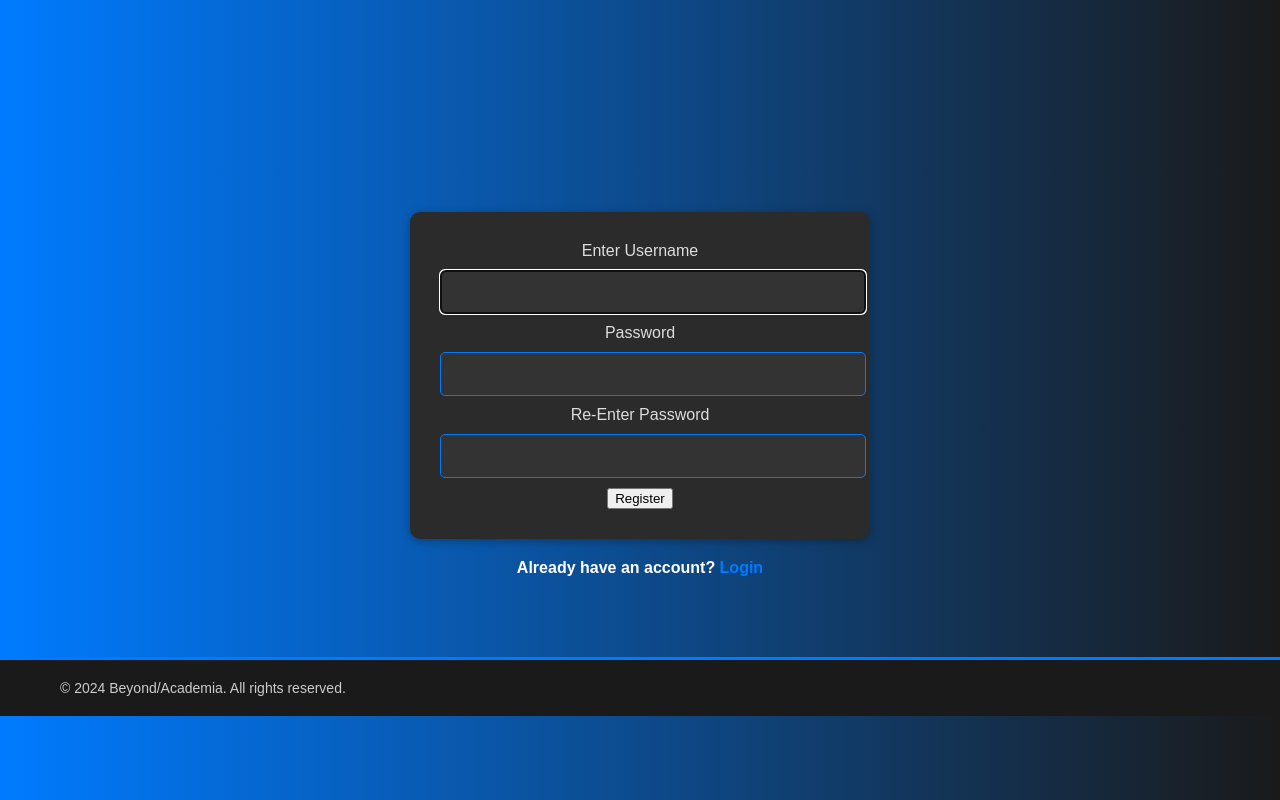
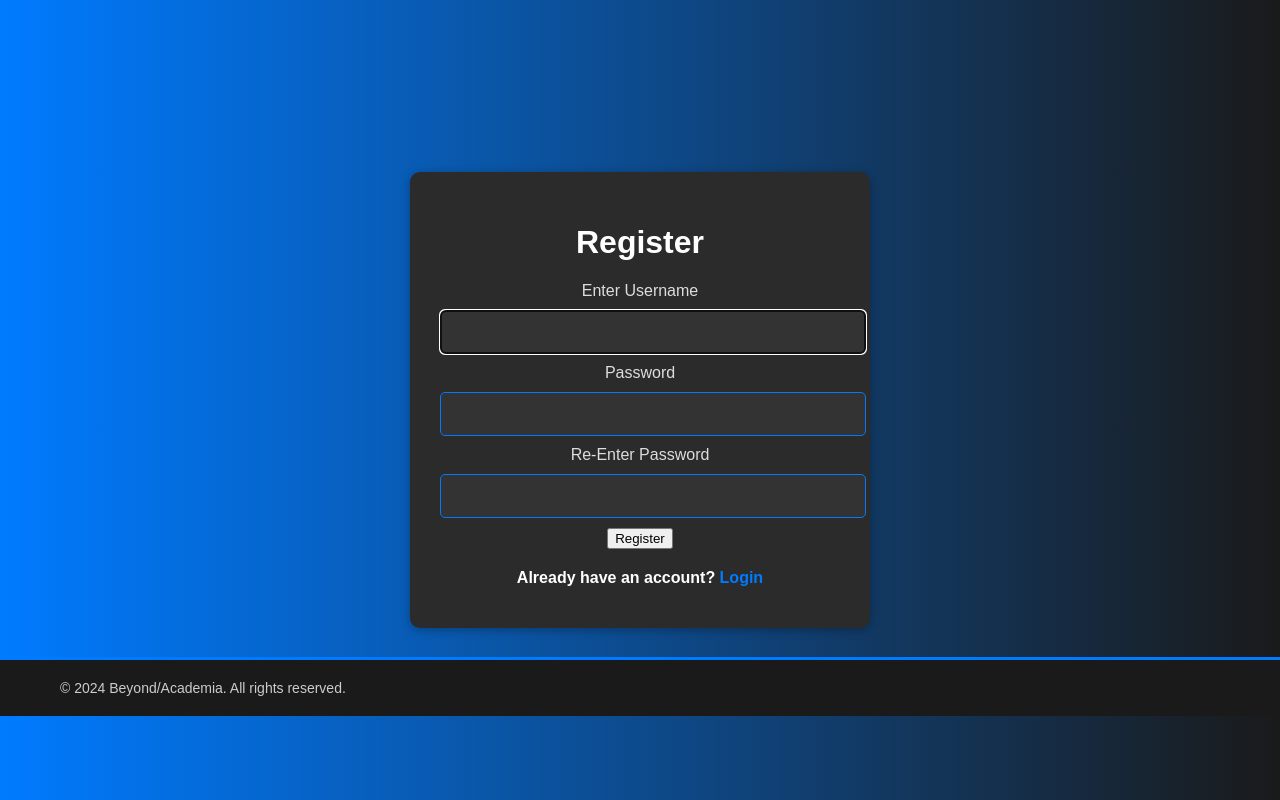
Before and after one commit to DarkerKin/Beyond-Academia-, a Django app: page /register/ in a window 1280 px wide. Shown: the part 84-884 px from the top of the page. Run offline with Django 4.2, Linux system fonts and the light colour scheme.

Commit message:
made changes to registration page

```diff
--- a/base/templates/base/register.html
+++ b/base/templates/base/register.html
@@ -7,7 +7,7 @@
 
         <form class="form1" method="POST" action="" >
             {% csrf_token %}
-
+            <h1 id="Register">Register</h1>
             <label for="username">Enter Username</label>
             {{form.username}}
             <label for="password">Password</label>
@@ -15,10 +15,9 @@
             <label for="re-password">Re-Enter Password</label>
             {{form.password2}}
             <input  type="submit" value="Register"/>
-
+            <h1 id="signup">Already have an account? <a href="{% url 'login' %}" id="button2">Login</a></h1>
 
         </form>
-        <h1 id="signup">Already have an account? <a href="{% url 'login' %}" id="button2">Login</a></h1>
     </div>
 </div>
 
```
